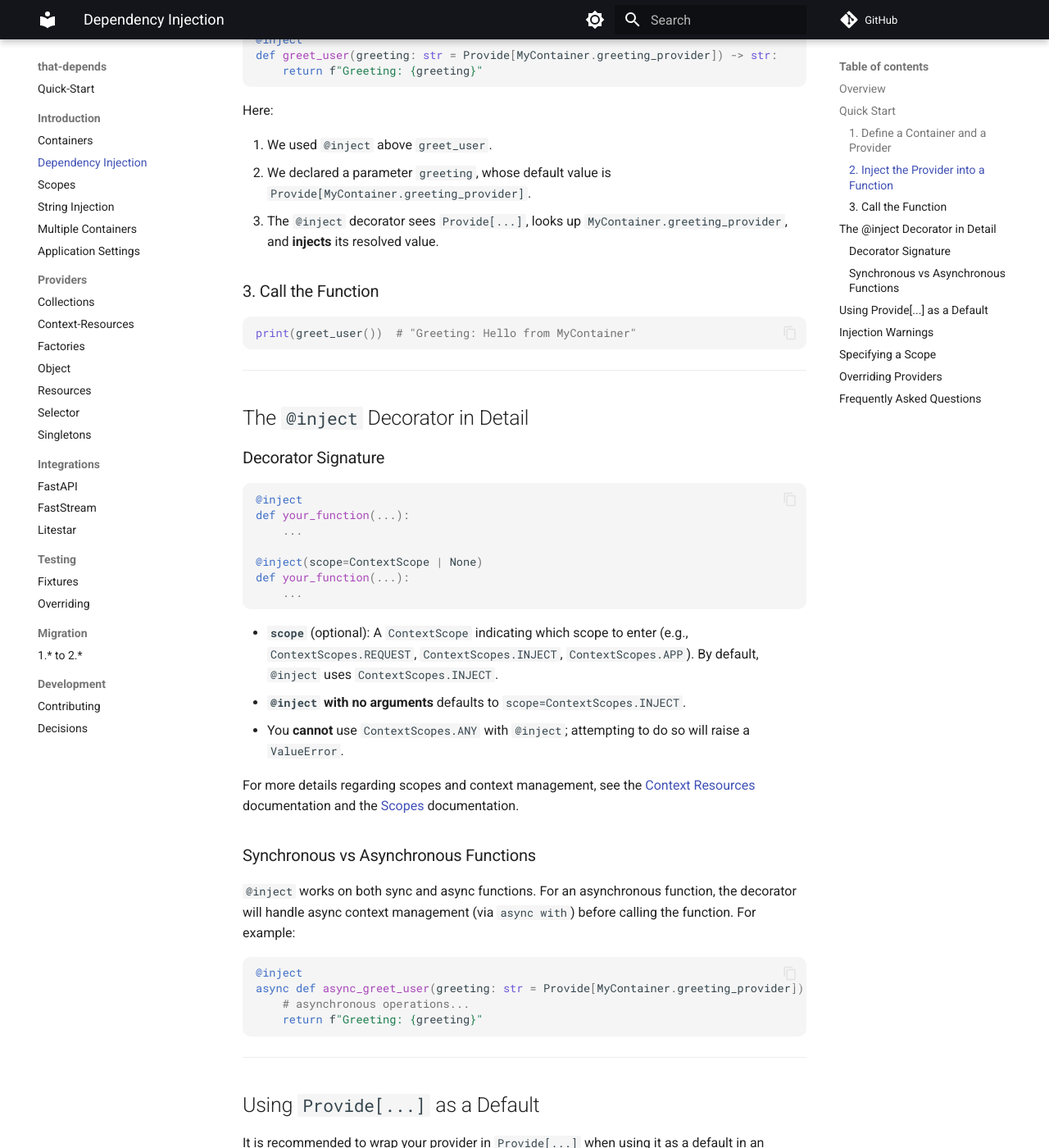
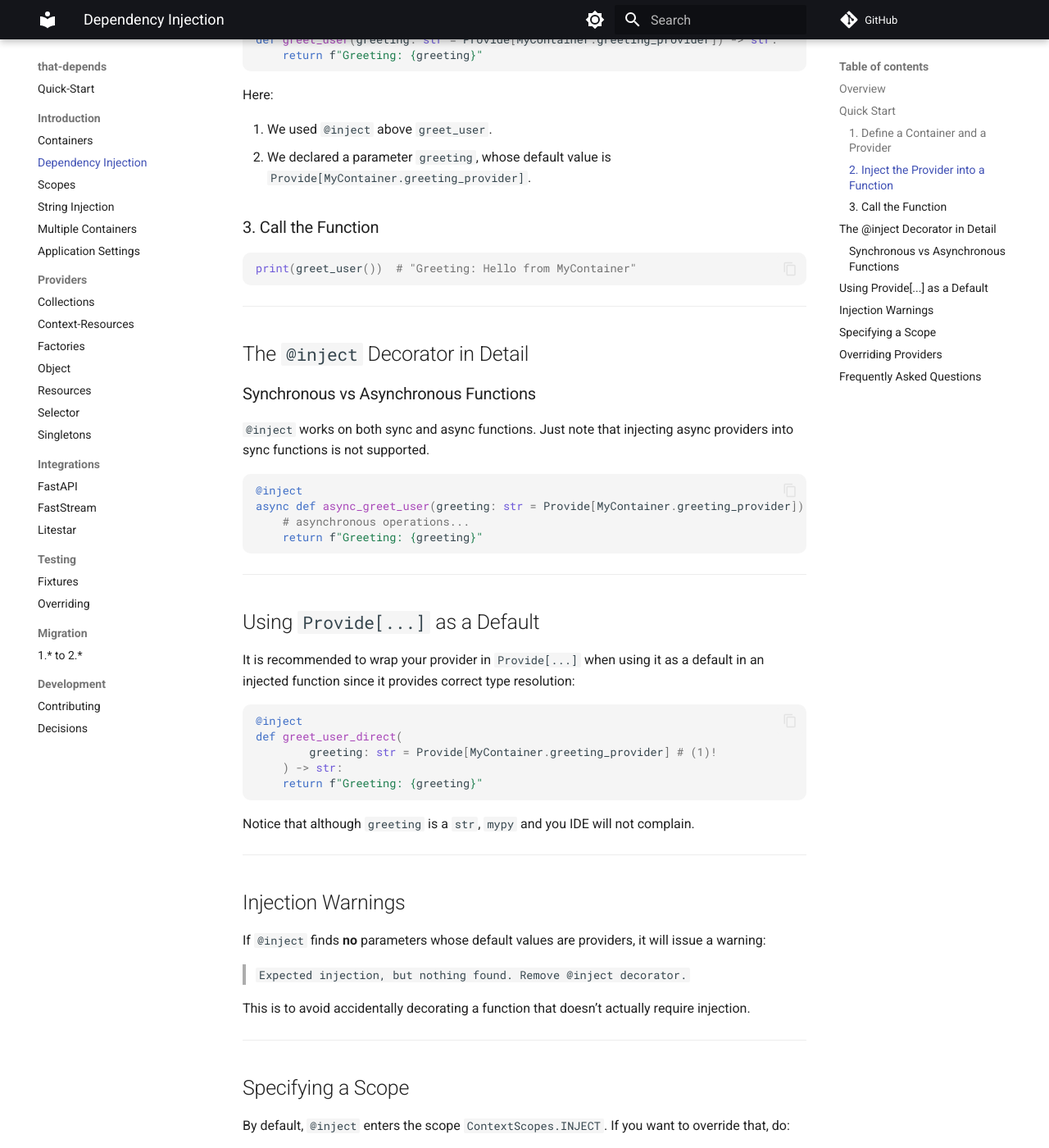
Before and after one commit to modern-python/that-depends, an MkDocs documentation site: the page built from docs/introduction/injection.md, in a window 1280 px wide and 1400 px high, scrolled down 1172 px. Shown: the whole window at 82% size. Built offline with MkDocs 1.6.1 and Material for MkDocs 9.7.7, drawn with Linux system fonts in a browser that asks for light colours; comment, search, counter and statistics services are not loaded; some of the changed text lies outside the part shown.

Commit message:
Improved the injection documentation.

````diff
--- a/docs/introduction/injection.md
+++ b/docs/introduction/injection.md
@@ -14,7 +14,7 @@ When you want to use a provider in a function, you can mark a parameter’s **de
 my_param = Provide[MyContainer.some_provider]
 ```
 
-You then decorate the function with `@inject`. This tells the framework to look for parameters whose default values are wrapped in `Provide[...]` and resolve them automatically.
+You then decorate the function with `@inject`. This tells `that-depends` to automatically resolve providers when you call your function.
 
 ---
 
@@ -48,7 +47,6 @@ Here:
 
 1. We used `@inject` above `greet_user`.
 2. We declared a parameter `greeting`, whose default value is `Provide[MyContainer.greeting_provider]`.
-3. The `@inject` decorator sees `Provide[...]`, looks up `MyContainer.greeting_provider`, and **injects** its resolved value.
 
 ### 3. Call the Function
 
@@ -60,27 +58,10 @@ print(greet_user())  # "Greeting: Hello from MyContainer"
 
 ## The `@inject` Decorator in Detail
 
-### Decorator Signature
-
-```python
-@inject
-def your_function(...):
-    ...
-
-@inject(scope=ContextScope | None)
-def your_function(...):
-    ...
-```
-
-- **`scope`** (optional): A `ContextScope` indicating which scope to enter (e.g., `ContextScopes.REQUEST`, `ContextScopes.INJECT`, `ContextScopes.APP`). By default, `@inject` uses `ContextScopes.INJECT`.
-- **`@inject` with no arguments** defaults to `scope=ContextScopes.INJECT`.
-- You **cannot** use `ContextScopes.ANY` with `@inject`; attempting to do so will raise a `ValueError`.
-
-For more details regarding scopes and context management, see the [Context Resources](../providers/context-resources.md) documentation and the [Scopes](scopes.md) documentation.
 
 ### Synchronous vs Asynchronous Functions
 
-`@inject` works on both sync and async functions. For an asynchronous function, the decorator will handle async context management (via `async with`) before calling the function. For example:
+`@inject` works on both sync and async functions. Just note that injecting async providers into sync functions is not supported.
 
 ```python
 @inject
@@ -103,9 +84,7 @@ def greet_user_direct(
     return f"Greeting: {greeting}"
 ```
 
-1. Notice that although `greeting` is a `str`, `mypy` and you IDE will not complain.
-
-The framework automatically recognizes the `Provide[...]` value, resolves the provider, and passes it as the argument.
+Notice that although `greeting` is a `str`, `mypy` and you IDE will not complain.
 
 ---
 
````
Also changed, not shown: other parts of docs/introduction/injection.md (+3 -2 lines).
